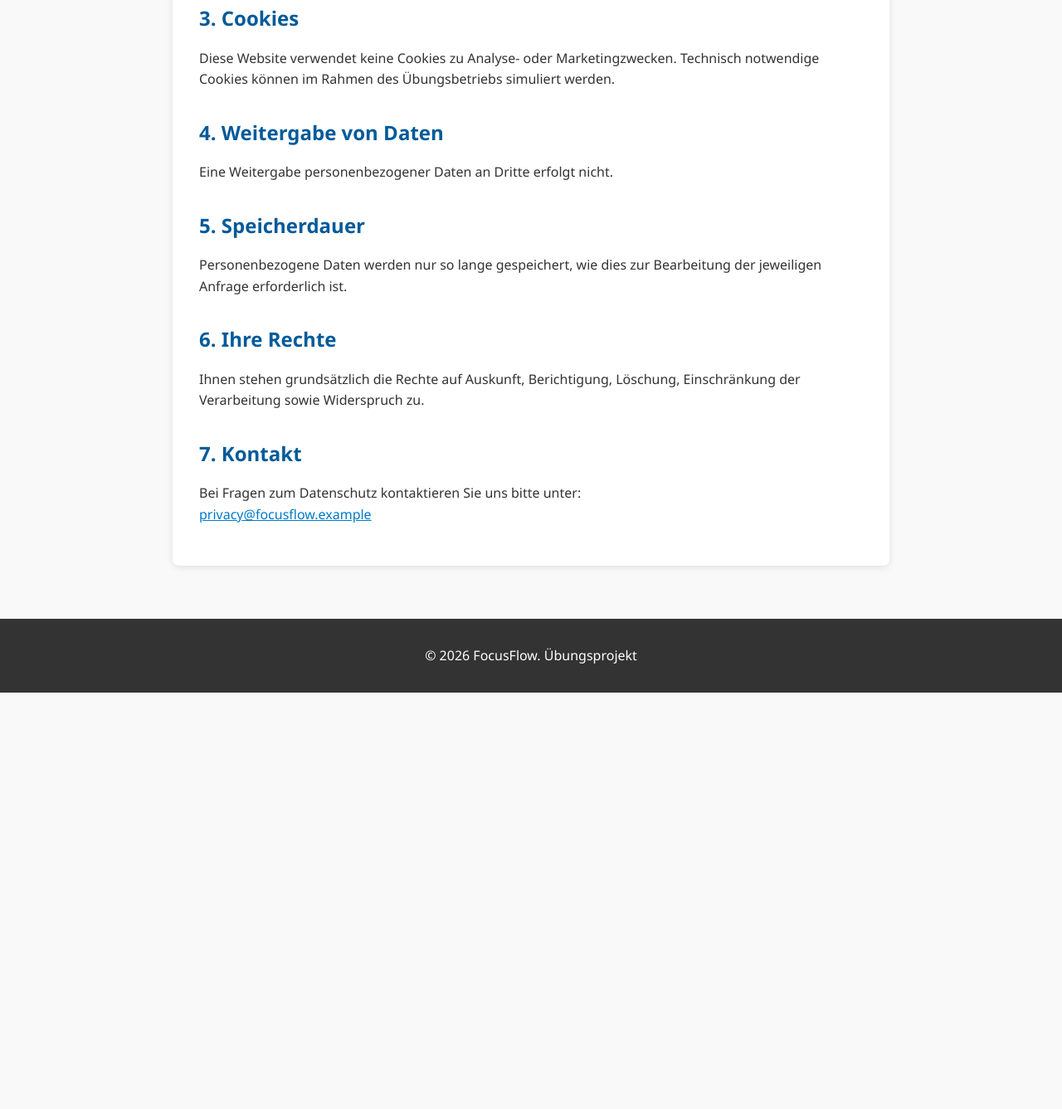
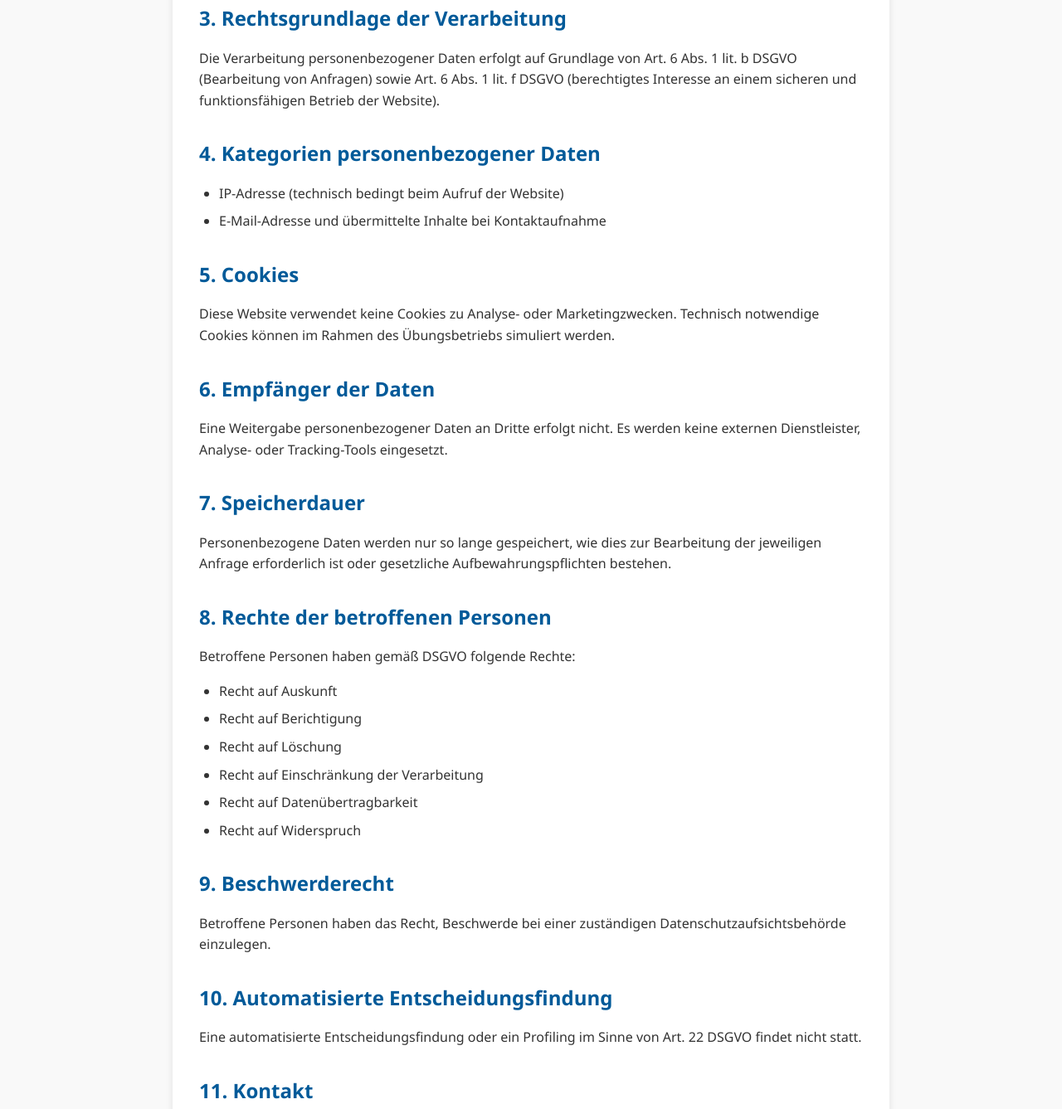
Before and after one commit to bogdansemenenko/webshop_datenrecht, a plain HTML site: page privacy.html in a window 1280 px wide. Shown: the part 882-2219 px from the top of the page at 83% size. Before the commit the page ends 1717 px from the top, so only its background shows below. Drawn offline with Linux system fonts and the light colour scheme.

Commit message:
little fixes

```diff
--- a/privacy.html
+++ b/privacy.html
@@ -117,6 +117,7 @@
 </head>
 <body>
   <a href="#main" class="skip">Zum Hauptinhalt springen</a>
+
   <header>
     <nav>
       <ul>
@@ -152,7 +153,7 @@
       Musterstraße 1<br>
       1010 Wien<br>
       Österreich<br>
-      E-Mail: privacy@focusflow.example
+      E-Mail: <a href="mailto:privacy@focusflow.example">privacy@focusflow.example</a>
     </p>
 
     <h2>2. Verarbeitung personenbezogener Daten</h2>
@@ -168,36 +169,70 @@
       Bearbeitung Ihrer Anfrage verwendet.
     </p>
 
-    <h2>3. Cookies</h2>
+    <h2>3. Rechtsgrundlage der Verarbeitung</h2>
+    <p>
+      Die Verarbeitung personenbezogener Daten erfolgt auf Grundlage von
+      Art. 6 Abs. 1 lit. b DSGVO (Bearbeitung von Anfragen)
+      sowie Art. 6 Abs. 1 lit. f DSGVO (berechtigtes Interesse
+      an einem sicheren und funktionsfähigen Betrieb der Website).
+    </p>
+
+    <h2>4. Kategorien personenbezogener Daten</h2>
+    <ul>
+      <li>IP-Adresse (technisch bedingt beim Aufruf der Website)</li>
+      <li>E-Mail-Adresse und übermittelte Inhalte bei Kontaktaufnahme</li>
+    </ul>
+
+    <h2>5. Cookies</h2>
     <p>
       Diese Website verwendet keine Cookies zu Analyse- oder Marketingzwecken.
       Technisch notwendige Cookies können im Rahmen des Übungsbetriebs
       simuliert werden.
     </p>
 
-    <h2>4. Weitergabe von Daten</h2>
+    <h2>6. Empfänger der Daten</h2>
     <p>
       Eine Weitergabe personenbezogener Daten an Dritte erfolgt nicht.
+      Es werden keine externen Dienstleister, Analyse- oder Tracking-Tools eingesetzt.
     </p>
 
-    <h2>5. Speicherdauer</h2>
+    <h2>7. Speicherdauer</h2>
     <p>
-      Personenbezogene Daten werden nur so lange gespeichert, wie dies zur
-      Bearbeitung der jeweiligen Anfrage erforderlich ist.
+      Personenbezogene Daten werden nur so lange gespeichert,
+      wie dies zur Bearbeitung der jeweiligen Anfrage erforderlich ist
+      oder gesetzliche Aufbewahrungspflichten bestehen.
     </p>
 
-    <h2>6. Ihre Rechte</h2>
+    <h2>8. Rechte der betroffenen Personen</h2>
     <p>
-      Ihnen stehen grundsätzlich die Rechte auf Auskunft, Berichtigung,
-      Löschung, Einschränkung der Verarbeitung sowie Widerspruch zu.
+      Betroffene Personen haben gemäß DSGVO folgende Rechte:
+    </p>
+    <ul>
+      <li>Recht auf Auskunft</li>
+      <li>Recht auf Berichtigung</li>
+      <li>Recht auf Löschung</li>
+      <li>Recht auf Einschränkung der Verarbeitung</li>
+      <li>Recht auf Datenübertragbarkeit</li>
+      <li>Recht auf Widerspruch</li>
+    </ul>
+
+    <h2>9. Beschwerderecht</h2>
+    <p>
+      Betroffene Personen haben das Recht, Beschwerde bei einer
+      zuständigen Datenschutzaufsichtsbehörde einzulegen.
     </p>
 
-    <h2>7. Kontakt</h2>
+    <h2>10. Automatisierte Entscheidungsfindung</h2>
+    <p>
+      Eine automatisierte Entscheidungsfindung oder ein Profiling
+      im Sinne von Art. 22 DSGVO findet nicht statt.
+    </p>
+
+    <h2>11. Kontakt</h2>
     <p>
       Bei Fragen zum Datenschutz kontaktieren Sie uns bitte unter:<br>
       <a href="mailto:privacy@focusflow.example">privacy@focusflow.example</a>
     </p>
-
   </main>
 
   <footer>
```
Also changed, not shown: accessibility.html (+8 -1 lines), license.html (+27 -11 lines).
